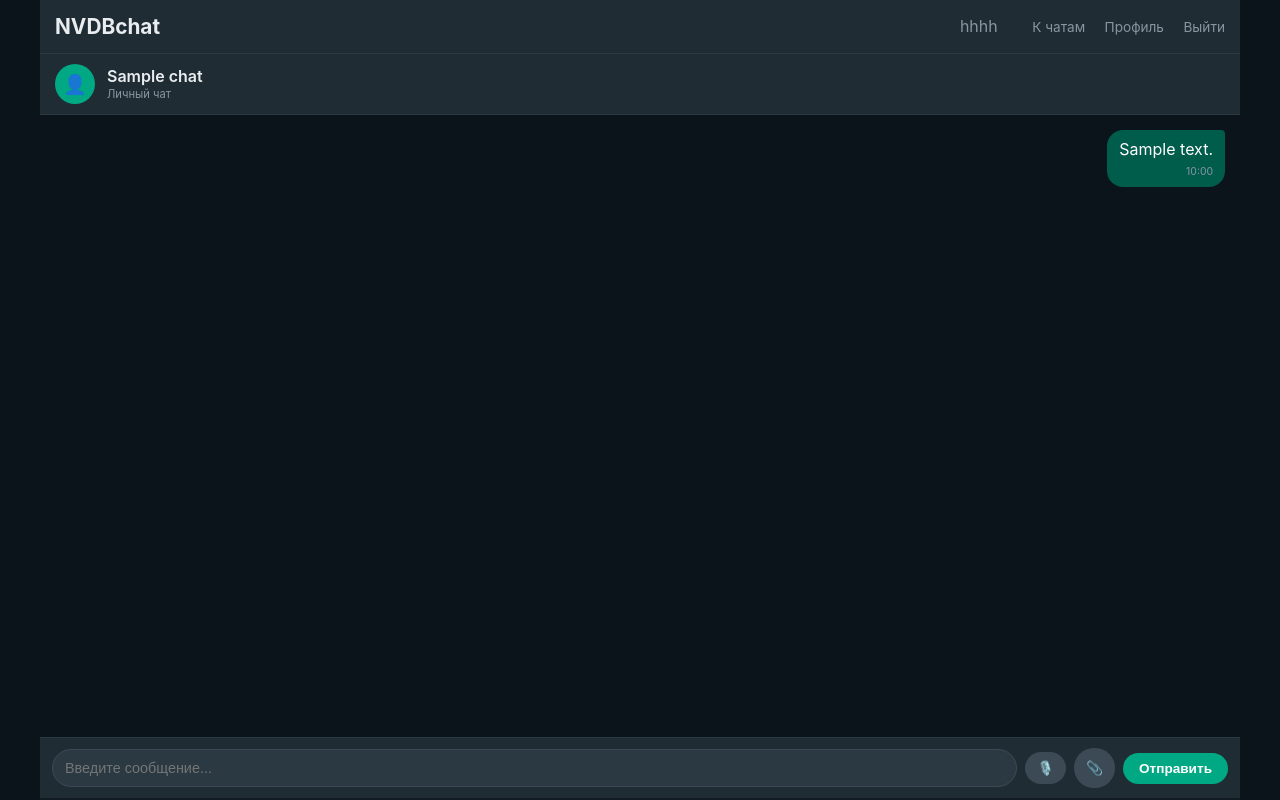
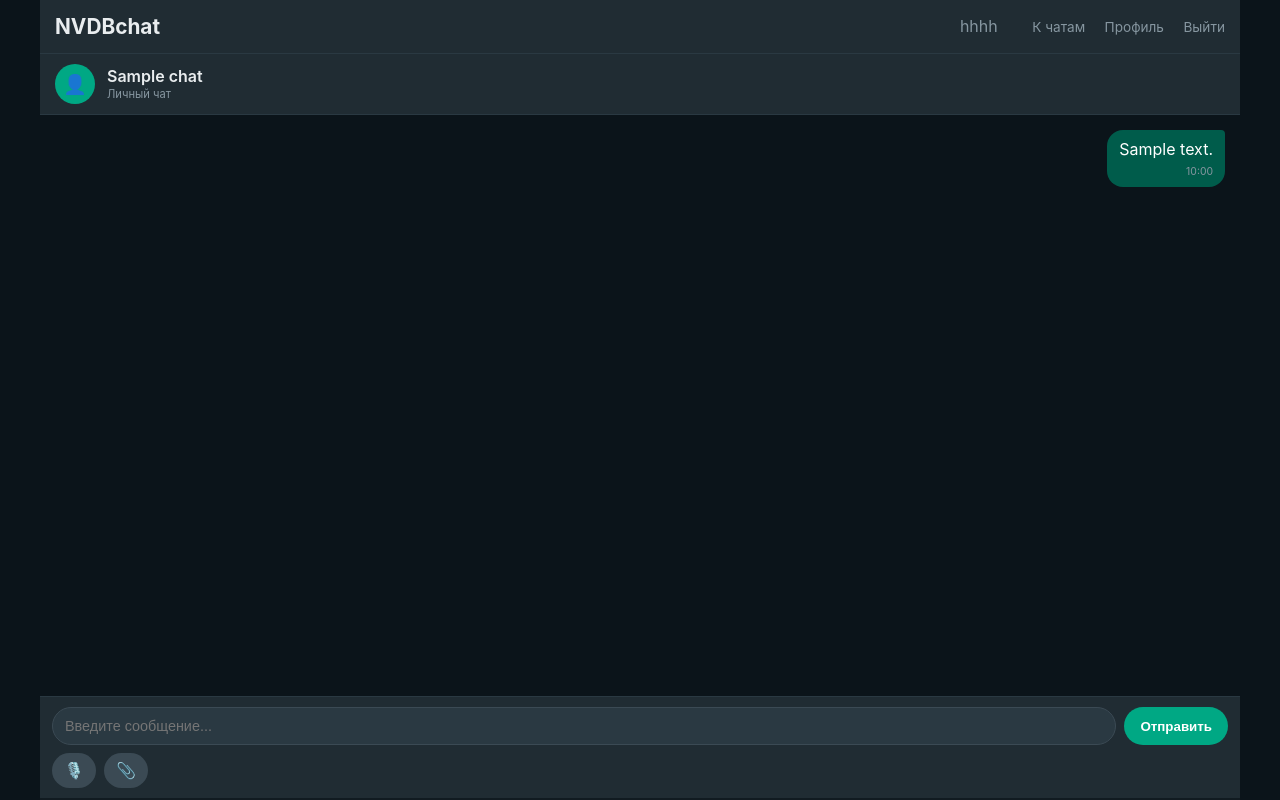
Before and after one commit to Dan202667/NVDBchat, a Flask app: page /chat/1 in a window 1280 px wide. Run offline with Flask 3, Linux system fonts and the light colour scheme; a user stored in the database is signed in; tables that the repository leaves empty hold one stand-in row (values such as "Sample post").

Commit message:
Исправлена форма отправки — кнопка видна

```diff
--- a/static/style.css
+++ b/static/style.css
@@ -574,3 +574,162 @@ audio {
         padding: 20px;
     }
 }
+/* Фикс для формы отправки — кнопки не уезжают */
+.message-form {
+    display: flex;
+    flex-wrap: nowrap;
+    align-items: center;
+    gap: 8px;
+    padding: 10px 12px;
+    background: #202c33;
+    border-top: 1px solid #2a3942;
+    width: 100%;
+    box-sizing: border-box;
+}
+
+.message-form input[type="text"] {
+    flex: 1;
+    min-width: 0;
+    padding: 10px 12px;
+    background: #2a3942;
+    border: 1px solid #3b4a54;
+    border-radius: 20px;
+    color: #e9edef;
+    font-size: 0.9rem;
+}
+
+.message-form button {
+    flex-shrink: 0;
+    background: #00a884;
+    color: white;
+    border: none;
+    padding: 8px 16px;
+    border-radius: 20px;
+    cursor: pointer;
+    font-weight: 600;
+    font-size: 0.85rem;
+    white-space: nowrap;
+}
+
+.message-form button[type="button"] {
+    background: #3b4a54;
+    padding: 8px 12px;
+    flex-shrink: 0;
+}
+
+.record-btn, .attach-btn {
+    flex-shrink: 0;
+}
+
+/* Для телефонов */
+@media (max-width: 768px) {
+    .message-form {
+        padding: 8px 10px;
+        gap: 6px;
+    }
+
+    .message-form button {
+        padding: 6px 12px;
+        font-size: 0.8rem;
+    }
+
+    .message-form button[type="button"] {
+        padding: 6px 10px;
+    }
+
+    .message-form input[type="text"] {
+        font-size: 0.85rem;
+        padding: 8px 10px;
+    }
+}
+/* Новая структура формы отправки */
+.message-input-area {
+    background: #202c33;
+    border-top: 1px solid #2a3942;
+    padding: 10px 12px;
+}
+
+.input-row {
+    display: flex;
+    gap: 8px;
+    margin-bottom: 8px;
+}
+
+.input-row input {
+    flex: 1;
+    padding: 10px 12px;
+    background: #2a3942;
+    border: 1px solid #3b4a54;
+    border-radius: 20px;
+    color: #e9edef;
+    font-size: 0.9rem;
+}
+
+.input-row input:focus {
+    outline: none;
+    border-color: #00a884;
+}
+
+.input-row button {
+    background: #00a884;
+    color: white;
+    border: none;
+    padding: 8px 16px;
+    border-radius: 20px;
+    cursor: pointer;
+    font-weight: 600;
+    white-space: nowrap;
+}
+
+.action-buttons {
+    display: flex;
+    gap: 8px;
+}
+
+.action-buttons button {
+    background: #3b4a54;
+    border: none;
+    padding: 8px 12px;
+    border-radius: 20px;
+    cursor: pointer;
+    font-size: 1rem;
+    color: white;
+}
+
+#recordingIndicator {
+    display: none;
+    align-items: center;
+    justify-content: center;
+    gap: 10px;
+    background: #2a3942;
+    border-radius: 30px;
+    margin: 8px 12px;
+    padding: 8px 12px;
+    color: #ff4444;
+}
+
+#recordingIndicator button {
+    background: #ff4444;
+    color: white;
+    border: none;
+    padding: 4px 12px;
+    border-radius: 20px;
+    cursor: pointer;
+}
+
+@media (max-width: 768px) {
+    .message-input-area {
+        padding: 8px 10px;
+    }
+    .input-row input {
+        font-size: 0.85rem;
+        padding: 8px 10px;
+    }
+    .input-row button {
+        padding: 6px 12px;
+        font-size: 0.8rem;
+    }
+    .action-buttons button {
+        padding: 6px 10px;
+    }
+}
--- a/templates/chat.html
+++ b/templates/chat.html
@@ -67,17 +67,20 @@
         {% endfor %}
     </div>
 
-    <form class="message-form" id="messageForm" enctype="multipart/form-data">
-        <input type="text" name="content" placeholder="Введите сообщение..." autocomplete="off" id="messageInput">
-        <input type="file" name="file" accept="image/*,video/*,audio/*" style="display: none;" id="fileInput">
-        <button type="button" onclick="startRecording()" id="recordBtn" class="record-btn">🎙️</button>
-        <button type="button" onclick="document.getElementById('fileInput').click();" style="background: #3b4a54; padding: 12px;">📎</button>
-        <button type="submit">Отправить</button>
-    </form>
+    <div class="message-input-area">
+        <div class="input-row">
+            <input type="text" id="messageInput" placeholder="Введите сообщение...">
+            <button id="sendBtn">Отправить</button>
+        </div>
+        <div class="action-buttons">
+            <button id="recordBtn">🎙️</button>
+            <button id="attachBtn">📎</button>
+        </div>
+    </div>
 
-    <div id="recordingIndicator" style="display: none; padding: 10px; background: #2a3942; border-radius: 8px; margin: 10px; text-align: center;">
+    <div id="recordingIndicator" style="display: none;">
         🔴 Идёт запись... <span id="recordTimer">0:00</span>
-        <button type="button" onclick="stopRecording()" style="margin-left: 10px; background: #ff4444;">Остановить</button>
+        <button onclick="stopRecording()">Остановить</button>
     </div>
 </div>
 
@@ -87,45 +90,104 @@
     var lastMessageId = {{ messages[-1].id if messages else 0 }};
     var messagesDiv = document.getElementById('messages');
 
+    // Элементы
+    const messageInput = document.getElementById('messageInput');
+    const sendBtn = document.getElementById('sendBtn');
+    const recordBtn = document.getElementById('recordBtn');
+    const attachBtn = document.getElementById('attachBtn');
+    const fileInput = document.createElement('input');
+    fileInput.type = 'file';
+    fileInput.accept = 'image/*,video/*,audio/*';
+    fileInput.style.display = 'none';
+    document.body.appendChild(fileInput);
+
     let mediaRecorder;
     let audioChunks = [];
     let recordingTimer;
     let seconds = 0;
+    const recordingIndicator = document.getElementById('recordingIndicator');
+    const recordTimerSpan = document.getElementById('recordTimer');
 
+    // Отправка текста
+    sendBtn.addEventListener('click', () => {
+        const content = messageInput.value.trim();
+        if (content) {
+            fetch('/send_message/' + chatId, {
+                method: 'POST',
+                headers: { 'Content-Type': 'application/x-www-form-urlencoded' },
+                body: 'content=' + encodeURIComponent(content)
+            })
+            .then(response => response.json())
+            .then(data => {
+                if (!data.error) {
+                    appendMessage(data);
+                    lastMessageId = data.id;
+                    messageInput.value = '';
+                }
+            });
+        }
+    });
+
+    // Прикрепление файла
+    attachBtn.addEventListener('click', () => fileInput.click());
+    fileInput.addEventListener('change', () => {
+        const file = fileInput.files[0];
+        if (file) {
+            const formData = new FormData();
+            formData.append('file', file);
+            fetch('/send_message/' + chatId, {
+                method: 'POST',
+                body: formData
+            })
+            .then(response => response.json())
+            .then(data => {
+                if (!data.error) {
+                    appendMessage(data);
+                    lastMessageId = data.id;
+                }
+                fileInput.value = '';
+            });
+        }
+    });
+
+    // Запись голоса
     async function startRecording() {
         try {
             const stream = await navigator.mediaDevices.getUserMedia({ audio: true });
             mediaRecorder = new MediaRecorder(stream);
             audioChunks = [];
 
-            mediaRecorder.ondataavailable = event => {
-                audioChunks.push(event.data);
-            };
-
+            mediaRecorder.ondataavailable = event => audioChunks.push(event.data);
             mediaRecorder.onstop = () => {
                 const audioBlob = new Blob(audioChunks, { type: 'audio/webm' });
-                const file = new File([audioBlob], 'voice_message.webm', { type: 'audio/webm' });
-                sendAudioFile(file);
+                const file = new File([audioBlob], 'voice.webm', { type: 'audio/webm' });
+                const formData = new FormData();
+                formData.append('file', file);
+                fetch('/send_message/' + chatId, { method: 'POST', body: formData })
+                .then(response => response.json())
+                .then(data => {
+                    if (!data.error) appendMessage(data);
+                });
                 stream.getTracks().forEach(track => track.stop());
-                document.getElementById('recordingIndicator').style.display = 'none';
+                recordingIndicator.style.display = 'none';
                 clearInterval(recordingTimer);
                 seconds = 0;
-                document.getElementById('recordTimer').innerText = '0:00';
-                document.getElementById('recordBtn').style.background = '';
+                recordTimerSpan.innerText = '0:00';
+                recordBtn.style.background = '';
             };
 
             mediaRecorder.start();
-            document.getElementById('recordingIndicator').style.display = 'flex';
-            document.getElementById('recordBtn').style.background = '#ff4444';
+            recordingIndicator.style.display = 'flex';
+            recordBtn.style.background = '#ff4444';
 
             recordingTimer = setInterval(() => {
                 seconds++;
                 const mins = Math.floor(seconds / 60);
                 const secs = seconds % 60;
-                document.getElementById('recordTimer').innerText = `${mins}:${secs.toString().padStart(2, '0')}`;
+                recordTimerSpan.innerText = `${mins}:${secs.toString().padStart(2, '0')}`;
             }, 1000);
         } catch (err) {
-            alert('Не удалось получить доступ к микрофону: ' + err.message);
+            alert('Микрофон не доступен');
         }
     }
 
@@ -135,30 +197,17 @@
         }
     }
 
-    function sendAudioFile(file) {
-        const formData = new FormData();
-        formData.append('file', file);
-        fetch('/send_message/' + chatId, {
-            method: 'POST',
-            body: formData
-        })
-        .then(response => response.json())
-        .then(data => {
-            if (data.error) {
-                alert(data.error);
-                return;
-            }
-            appendMessage(data);
-            lastMessageId = data.id;
-        })
-        .catch(err => console.error('Error:', err));
-    }
+    recordBtn.addEventListener('click', () => {
+        if (mediaRecorder && mediaRecorder.state === 'recording') {
+            stopRecording();
+        } else {
+            startRecording();
+        }
+    });
 
     function appendMessage(msg) {
         var msgDiv = document.createElement('div');
         msgDiv.className = 'message-wrapper ' + (msg.sender_id == currentUserId ? 'my-message' : 'other-message');
-        msgDiv.id = 'msg-' + msg.id;
-
         var bubble = document.createElement('div');
         bubble.className = 'message-bubble';
 
@@ -175,13 +224,12 @@
             img.style.maxWidth = '200px';
             img.style.borderRadius = '8px';
             img.style.cursor = 'pointer';
-            img.onclick = function() { window.open(this.src, '_blank'); };
+            img.onclick = () => window.open(img.src);
             bubble.appendChild(img);
         } else if (msg.file_type === 'video') {
             var video = document.createElement('video');
             video.controls = true;
             video.style.maxWidth = '200px';
-            video.style.borderRadius = '8px';
             var source = document.createElement('source');
             source.src = msg.file_url;
             video.appendChild(source);
@@ -190,15 +238,12 @@
             var audio = document.createElement('audio');
             audio.controls = true;
             audio.style.maxWidth = '200px';
-            audio.style.borderRadius = '8px';
             var source = document.createElement('source');
             source.src = msg.file_url;
             audio.appendChild(source);
             bubble.appendChild(audio);
         } else {
-            var contentDiv = document.createElement('div');
-            contentDiv.textContent = msg.content;
-            bubble.appendChild(contentDiv);
+            bubble.appendChild(document.createTextNode(msg.content));
         }
 
         var timeDiv = document.createElement('div');
@@ -211,27 +256,6 @@
         messagesDiv.scrollTop = messagesDiv.scrollHeight;
     }
 
-    document.getElementById('messageForm').addEventListener('submit', function(e) {
-        e.preventDefault();
-        var formData = new FormData(this);
-        fetch('/send_message/' + chatId, {
-            method: 'POST',
-            body: formData
-        })
-        .then(response => response.json())
-        .then(data => {
-            if (data.error) {
-                alert(data.error);
-                return;
-            }
-            appendMessage(data);
-            lastMessageId = data.id;
-            document.getElementById('messageInput').value = '';
-            document.getElementById('fileInput').value = '';
-        })
-        .catch(err => console.error('Error:', err));
-    });
-
     function pollNewMessages() {
         fetch('/get_new_messages/' + chatId + '?last_id=' + lastMessageId)
         .then(response => response.json())
@@ -240,12 +264,10 @@
                 appendMessage(msg);
                 lastMessageId = msg.id;
             });
-        })
-        .catch(err => console.error('Poll error:', err));
+        });
     }
 
     setInterval(pollNewMessages, 3000);
-
     messagesDiv.scrollTop = messagesDiv.scrollHeight;
 </script>
 {% endblock %}
```
